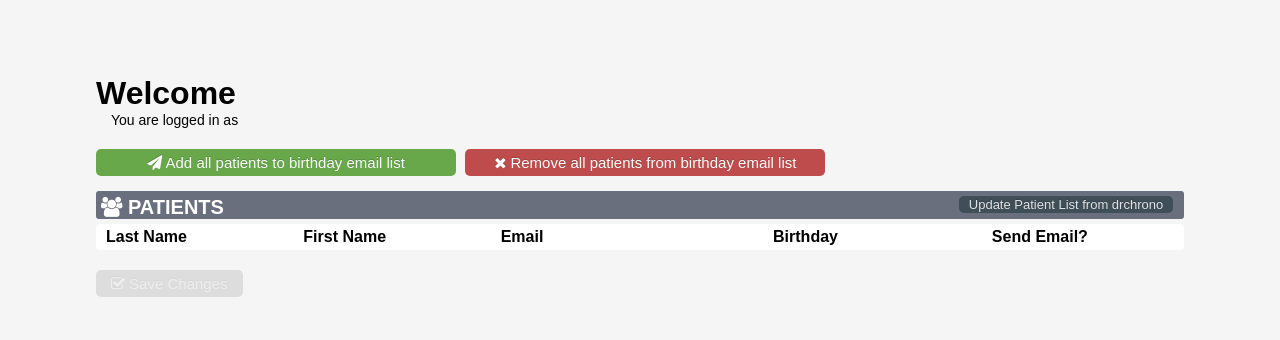
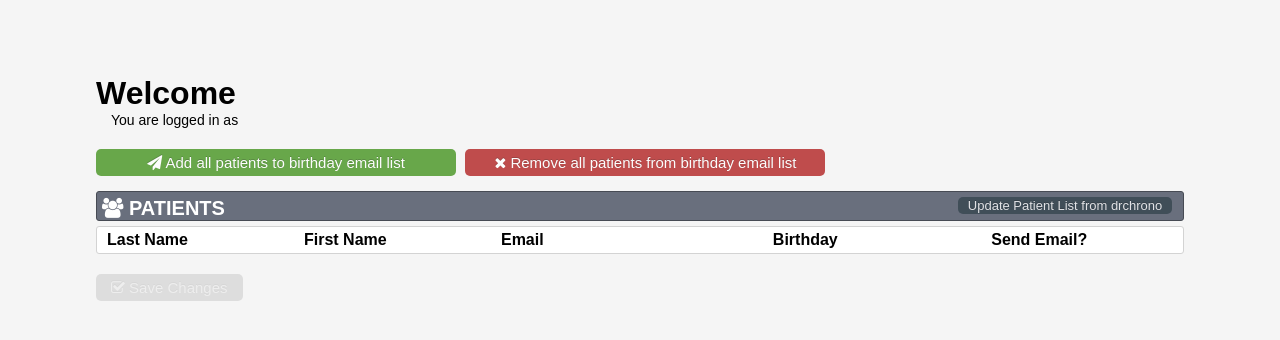
Before and after one commit to eashmore/drchrono-birthdays, a Django app: template birthday_reminder/templates/index.html in a window 1280 px wide. Shown: the top 340 px of the page. Run offline with Django 3.2, Linux system fonts and the light colour scheme; the template is opened without the code that fills it, so the values that code supplies are empty; parts of the project's set-up code (start-up, migrations or seed data) failed here and were passed over; some libraries are stand-ins or nearby versions.

Commit message:
style(patient_list): add border to patient list

```diff
--- a/birthday_reminder/static/style/birthday_reminder.css
+++ b/birthday_reminder/static/style/birthday_reminder.css
@@ -101,6 +101,7 @@ button:hover {
 #patient-table {
   background-color: #fff;
   border-radius: 3px;
+  border: 1px solid #D3D3D3
 }
 
 #patient-table-label {
@@ -113,11 +114,13 @@ button:hover {
   background-color: #696f7d;
   color: #fff;
   padding-left: 5px;
+  border: 1px solid #474B54;
 }
 
 #patient-list {
   overflow-y: scroll;
   max-height: 80%;
+  margin-right: 1px
 }
 
 #patient-table-head {
```
